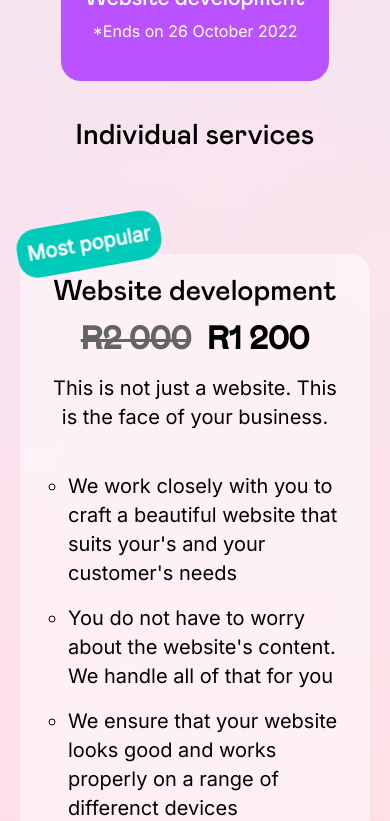
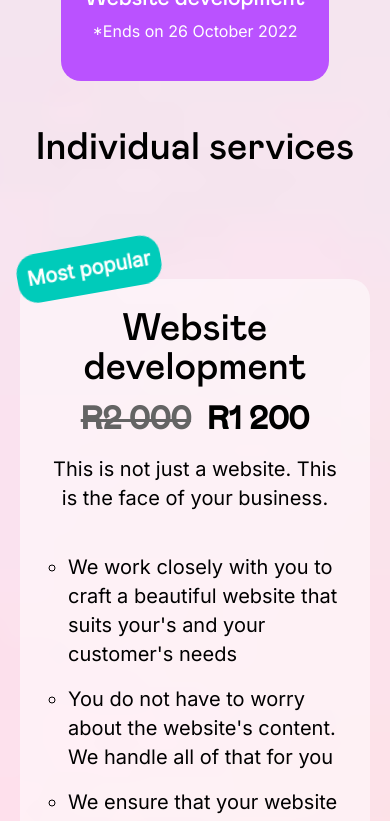
Before and after one commit to Kamo-Chip/WebLaunchZA, a React (Create React App) app: page / in a window 390 px wide. Shown: the part 2780-3601 px from the top of the page. Built offline with nearby package versions, Linux system fonts and the light colour scheme.

Commit message:
Minor ui fix

```diff
--- a/src/styles/App.css
+++ b/src/styles/App.css
@@ -81,10 +81,6 @@ h2 {
     padding: 0 !important;
     margin-bottom: 1rem !important;
   }
-
-  h2 {
-    font-size: 1.8rem !important;
-  }
   body {
     background-position: center;
     background-attachment: unset;
--- a/src/styles/Logo.css
+++ b/src/styles/Logo.css
@@ -38,6 +38,11 @@
   padding: 0 2rem;
 }
 
+@media screen and (min-width: 2560px) {
+  .navigation {
+    padding-right: 20rem;
+  }
+}
 @media screen and (min-width: 1500px) {
   .logo span {
     font-size: 2.8rem !important;
--- a/src/styles/Logo.scss
+++ b/src/styles/Logo.scss
@@ -38,6 +38,11 @@
     padding: 0 2rem;
 }
 
+@media screen and (min-width: 2560px) {
+    .navigation {
+        padding-right: 20rem;
+    }
+}
 @media screen and(min-width: 1500px) {
     .logo span {
         font-size: 2.8rem !important;
```
Also changed, not shown: 1 other file (tests, documents, lock files or other folders).
